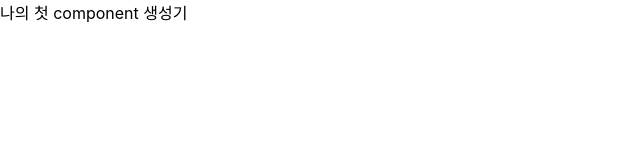
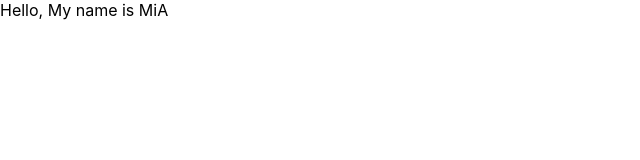
Before and after one commit to cocoball200/study-react, a React (Create React App) app: page / in a window 1280 px wide. Shown: the top 160 px of the page, without its empty margins (0-640 px from the left). Built offline with nearby package versions, Linux system fonts and the light colour scheme.

Commit message:
study props

```diff
--- a/src/App.js
+++ b/src/App.js
@@ -3,7 +3,7 @@ import MyComponent from './MyComponent'
 import './App.css';
 
 const App = () => {
-  return <MyComponent></MyComponent> // or </MyComponent>
+  return <MyComponent name="MiA" />;// or </MyComponent>
 }
 
 export default App;
--- a/src/MyComponent.js
+++ b/src/MyComponent.js
@@ -1,7 +1,10 @@
 import React from 'react';
 
-const MyComponent = () => {
-    return <div> 나의 첫 component 생성기</div>
+const MyComponent = props => {
+    return <div> Hello, My name is {props.name}</div>
 };
+MyComponent.defaultProps = {
+    name: '기본이름 : Mia '
+}
 
 export default MyComponent;
```
Also changed, not shown: 1 other file (tests, documents, lock files or other folders).
